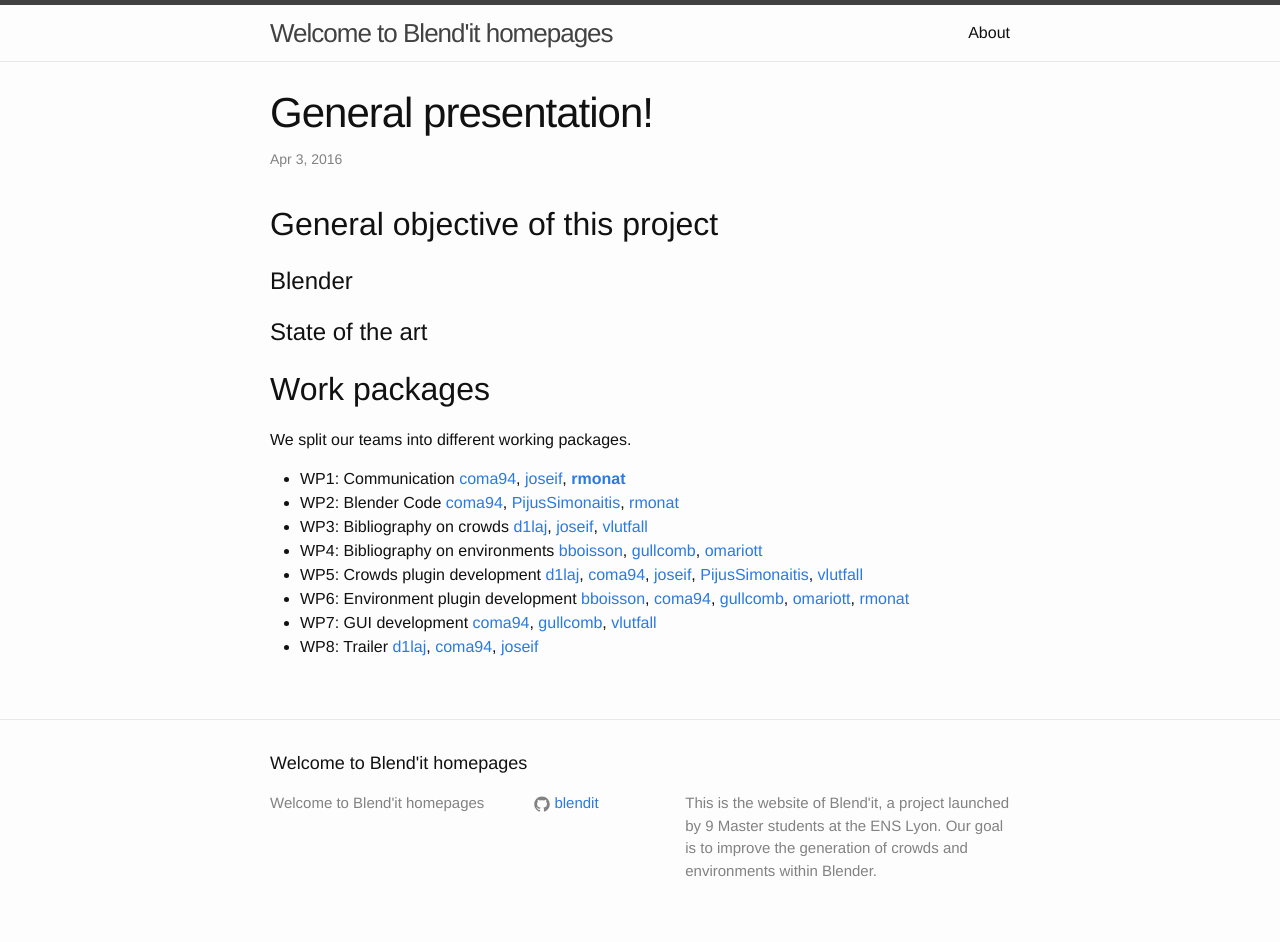
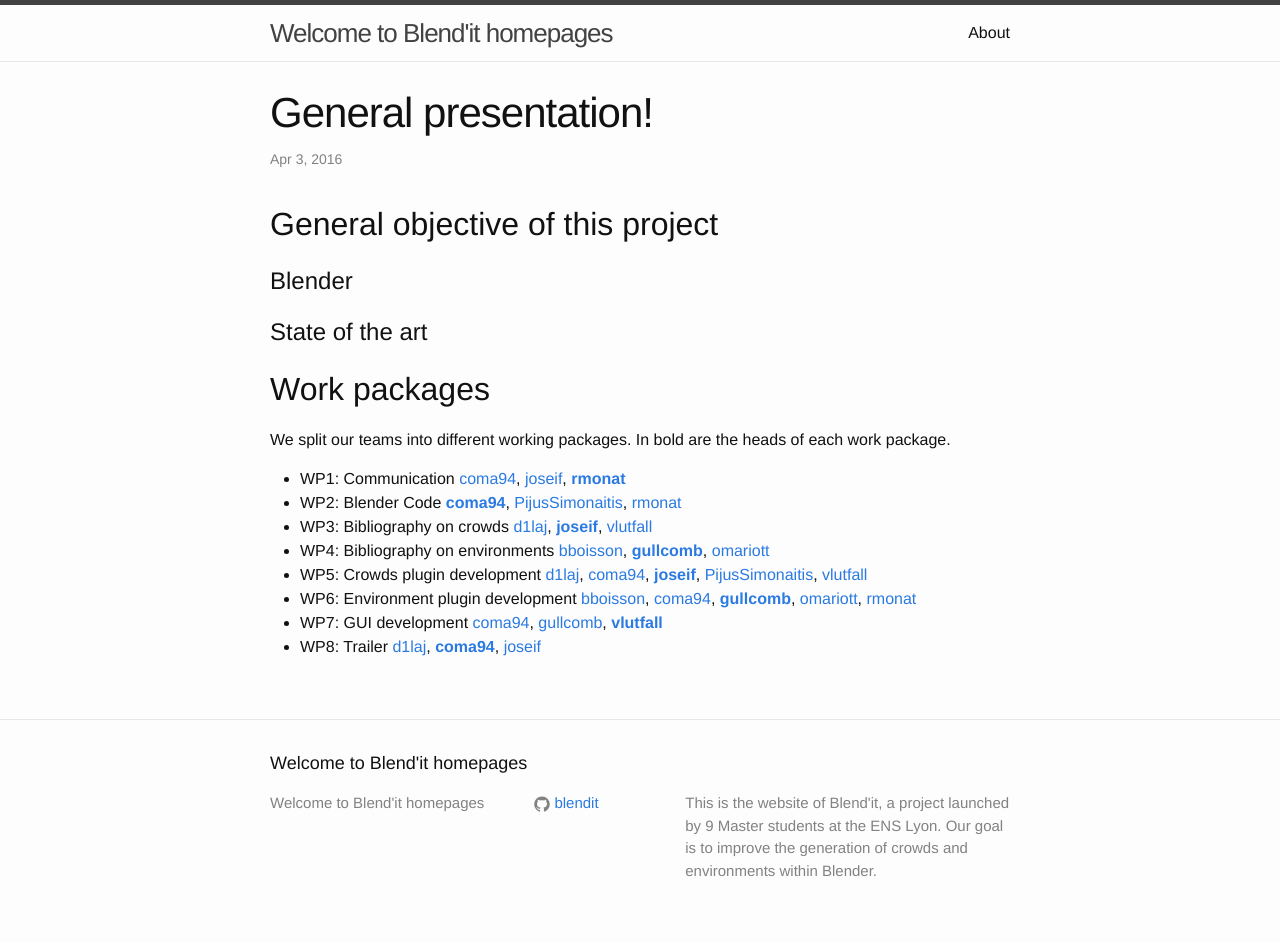
Before and after one commit to blendit/blendit.github.io, a Jekyll site: the page built from _posts/2016-04-03-general_presentation.markdown, in a window 1280 px wide. Built offline with Jekyll 4.4.1, drawn with Linux system fonts in a browser that asks for light colours.

Commit message:
bold head of each WPs

```diff
--- a/_posts/2016-04-03-general_presentation.markdown
+++ b/_posts/2016-04-03-general_presentation.markdown
@@ -11,14 +11,14 @@
 
 ## Work packages
 
-We split our teams into different working packages.
+We split our teams into different working packages. In bold are the heads of each work package.
 
 
 * WP1: Communication [coma94](https://github.com/coma94/), [joseif](https://github.com/joseif), **[rmonat](https://github.com/rmonat)**
-* WP2: Blender Code [coma94](https://github.com/coma94/), [PijusSimonaitis](https://github.com/PijusSimonaitis), [rmonat](https://github.com/rmonat)
-* WP3: Bibliography on crowds [d1laj](https://github.com/d1laj), [joseif](https://github.com/joseif), [vlutfall](https://github.com/vlutfall)
-* WP4: Bibliography on environments [bboisson](https://github.com/bboisson), [gullcomb](https://github.com/gullcomb), [omariott](https://github.com/omariott)
-* WP5: Crowds plugin development [d1laj](https://github.com/d1laj), [coma94](https://github.com/coma94/), [joseif](https://github.com/joseif), [PijusSimonaitis](https://github.com/PijusSimonaitis), [vlutfall](https://github.com/vlutfall)
-* WP6: Environment plugin development [bboisson](https://github.com/bboisson), [coma94](https://github.com/coma94/), [gullcomb](https://github.com/gullcomb), [omariott](https://github.com/omariott), [rmonat](https://github.com/rmonat)
-* WP7: GUI development [coma94](https://github.com/coma94/), [gullcomb](https://github.com/gullcomb), [vlutfall](https://github.com/vlutfall)
-* WP8: Trailer [d1laj](https://github.com/d1laj), [coma94](https://github.com/coma94/), [joseif](https://github.com/joseif)
+* WP2: Blender Code **[coma94](https://github.com/coma94/)**, [PijusSimonaitis](https://github.com/PijusSimonaitis), [rmonat](https://github.com/rmonat)
+* WP3: Bibliography on crowds [d1laj](https://github.com/d1laj), **[joseif](https://github.com/joseif)**, [vlutfall](https://github.com/vlutfall)
+* WP4: Bibliography on environments [bboisson](https://github.com/bboisson), **[gullcomb](https://github.com/gullcomb)**, [omariott](https://github.com/omariott)
+* WP5: Crowds plugin development [d1laj](https://github.com/d1laj), [coma94](https://github.com/coma94/), **[joseif](https://github.com/joseif)**, [PijusSimonaitis](https://github.com/PijusSimonaitis), [vlutfall](https://github.com/vlutfall)
+* WP6: Environment plugin development [bboisson](https://github.com/bboisson), [coma94](https://github.com/coma94/), **[gullcomb](https://github.com/gullcomb)**, [omariott](https://github.com/omariott), [rmonat](https://github.com/rmonat)
+* WP7: GUI development [coma94](https://github.com/coma94/), [gullcomb](https://github.com/gullcomb), **[vlutfall](https://github.com/vlutfall)**
+* WP8: Trailer [d1laj](https://github.com/d1laj), **[coma94](https://github.com/coma94/)**, [joseif](https://github.com/joseif)
```
